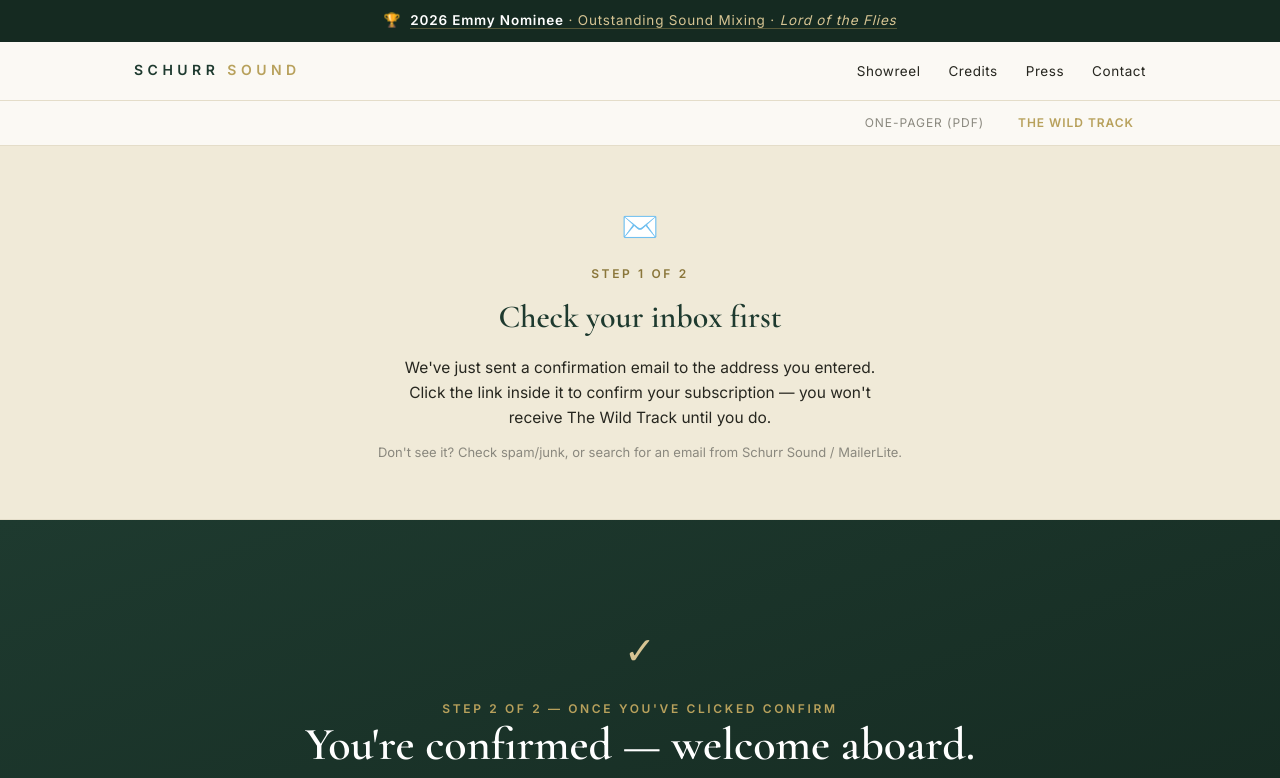
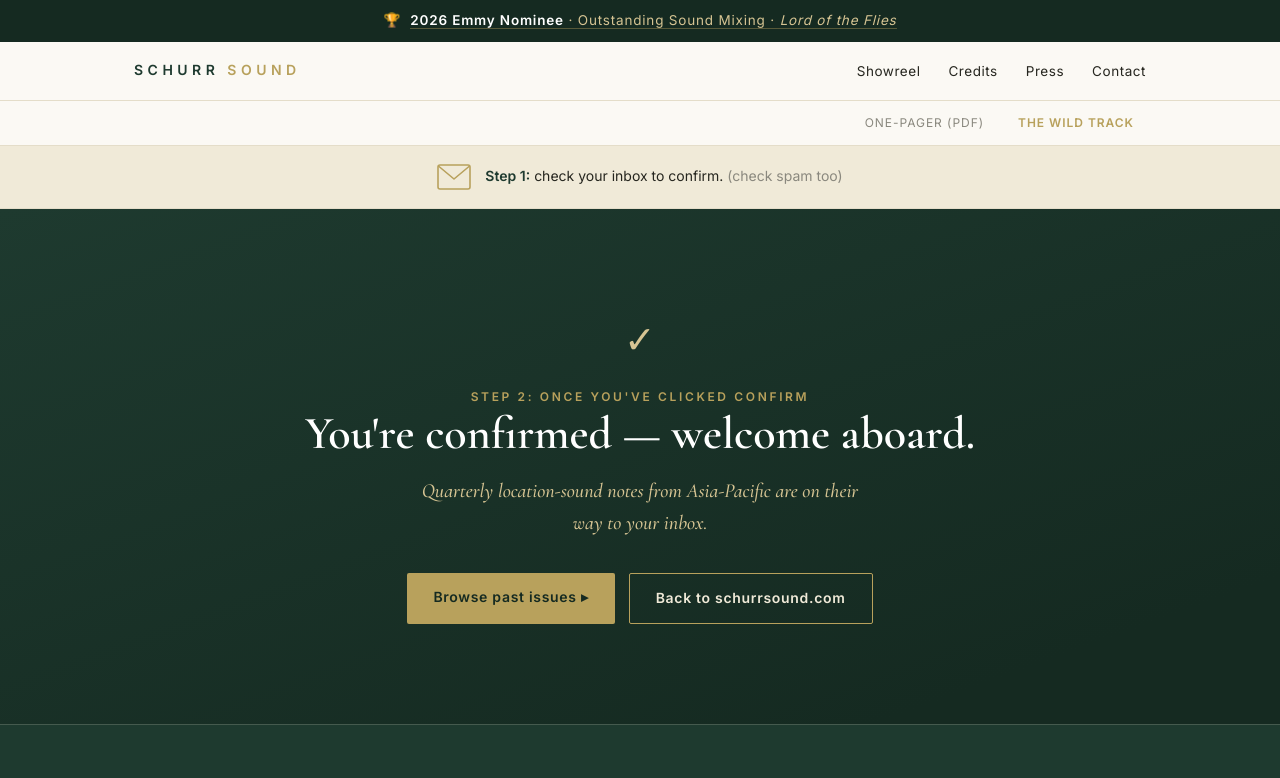
Before and after one commit to andeschurr/schurrsound, a plain HTML site: page confirmed.html in a window 1280 px wide. Shown: the top 778 px of the page. Drawn offline with nearby package versions, Linux system fonts and the light colour scheme.

Commit message:
Simplify step 1 to a compact strip with a small envelope icon

```diff
--- a/confirmed.html
+++ b/confirmed.html
@@ -37,12 +37,11 @@
   .nav-sub a.active{color:var(--green);background:rgba(184,161,92,.14)}
   @media(max-width:560px){ .nav-sub-in{justify-content:center} .nav-links{gap:16px} }
   /* step 1 — check inbox */
-  .step1{background:var(--cream);padding:56px 0;text-align:center;border-bottom:1px solid var(--line)}
-  .step1 .icon{font-size:30px;margin-bottom:14px}
-  .step1 p.eyebrow{color:#8a763a}
-  .step1 h2{font-family:'Cormorant Garamond',Georgia,serif;font-weight:600;font-size:clamp(24px,3.2vw,32px);color:var(--green);margin-top:8px}
-  .step1 p.body{font-size:15.5px;color:var(--ink);max-width:52ch;margin:14px auto 0}
-  .step1 p.small{font-size:13px;color:var(--grey);margin-top:12px}
+  .step1{background:var(--cream);border-bottom:1px solid var(--line)}
+  .step1 .wrap{display:flex;align-items:center;justify-content:center;gap:14px;padding:18px 24px;flex-wrap:wrap}
+  .step1 svg{flex:0 0 auto}
+  .step1 p{font-size:14px;color:var(--ink)}
+  .step1 strong{color:var(--green)}
   /* confirmed hero */
   header.hero{background:linear-gradient(160deg,var(--green) 0%,var(--green-deep) 85%);color:var(--cream);padding:100px 0;text-align:center}
   header.hero .mark{font-size:38px;color:var(--gold-soft);margin-bottom:18px}
@@ -87,18 +86,18 @@
 
 <section class="step1">
   <div class="wrap">
-    <div class="icon">✉️</div>
-    <p class="eyebrow">Step 1 of 2</p>
-    <h2>Check your inbox first</h2>
-    <p class="body">We've just sent a confirmation email to the address you entered. Click the link inside it to confirm your subscription — you won't receive The Wild Track until you do.</p>
-    <p class="small">Don't see it? Check spam/junk, or search for an email from Schurr Sound / MailerLite.</p>
+    <svg width="34" height="26" viewBox="0 0 34 26" fill="none" aria-hidden="true">
+      <rect x="1" y="1" width="32" height="24" rx="2" stroke="#b8a15c" stroke-width="1.6"/>
+      <path d="M2 2.5 L17 15 L32 2.5" stroke="#b8a15c" stroke-width="1.6" stroke-linecap="round" stroke-linejoin="round"/>
+    </svg>
+    <p><strong>Step 1:</strong> check your inbox to confirm. <em style="color:var(--grey);font-style:normal">(check spam too)</em></p>
   </div>
 </section>
 
 <header class="hero">
   <div class="wrap">
     <div class="mark">✓</div>
-    <p class="eyebrow">Step 2 of 2 — once you've clicked confirm</p>
+    <p class="eyebrow">Step 2: once you've clicked confirm</p>
     <h1>You're confirmed — welcome aboard.</h1>
     <p class="lead">Quarterly location-sound notes from Asia-Pacific are on their way to your inbox.</p>
     <div class="btns">
```
